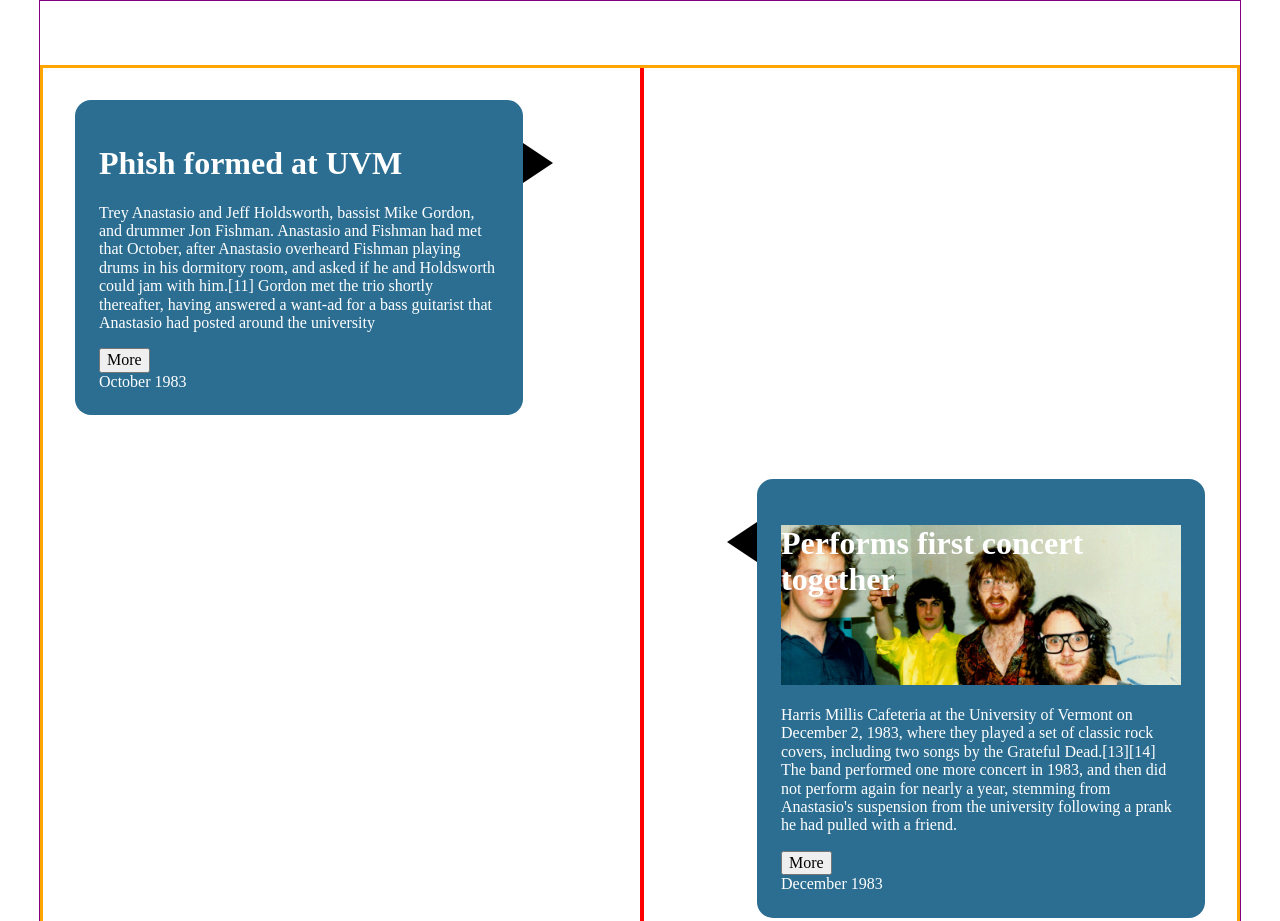
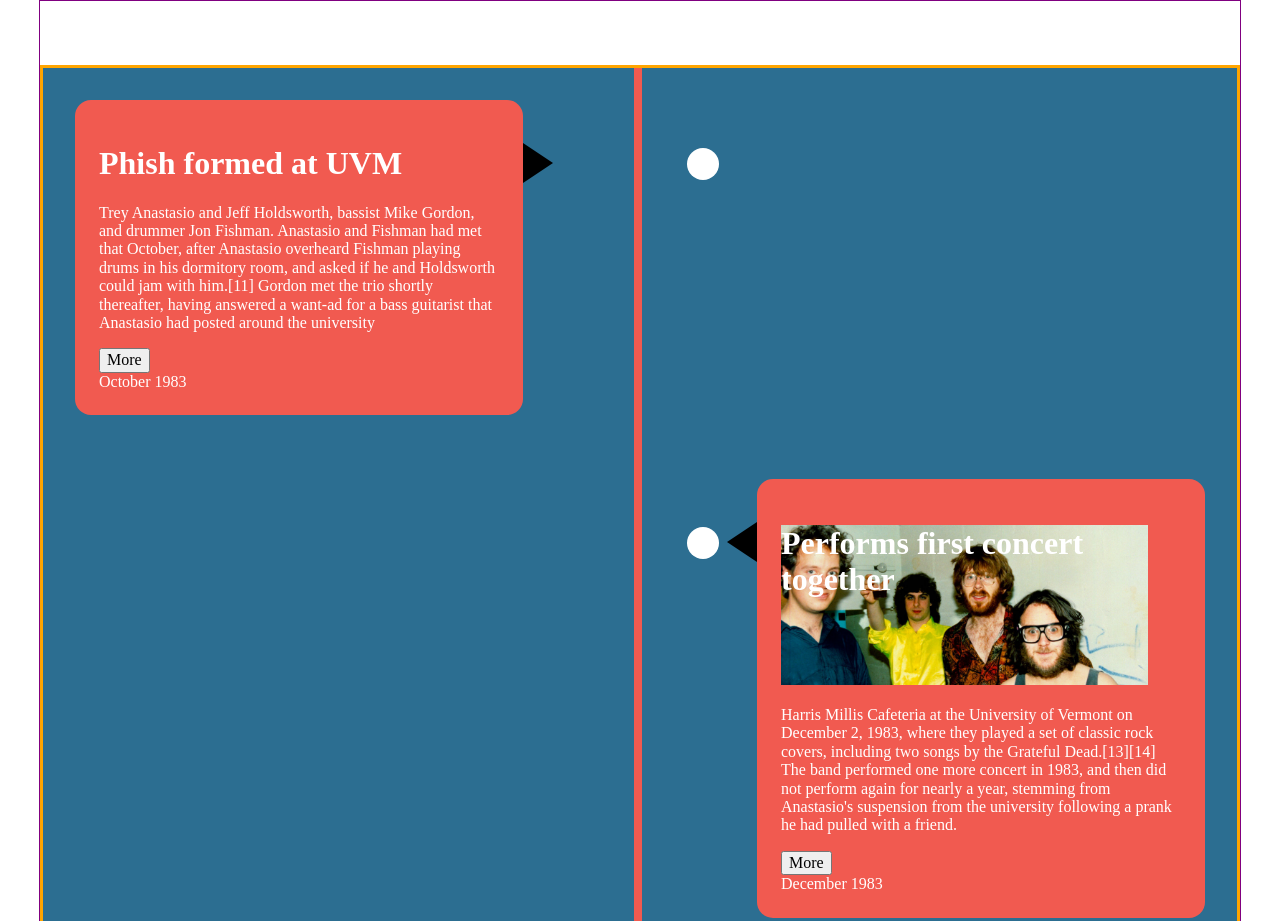
Before and after one commit to ggroshansii/css-vertical-timeline, a plain HTML site: page index.html in a window 1280 px wide. Shown: the top 921 px of the page. Drawn offline with Linux system fonts and the light colour scheme.

Commit message:
added timeline circles using pseudo-element

```diff
--- a/scss/styles.scss
+++ b/scss/styles.scss
@@ -1,8 +1,24 @@
+$phishRed: #F15A50;
+$phishBlue: #2C6E91;
+
 
 @mixin border {
     $border: 3rem solid black;
     border-radius: 1rem;
 }
+
+@mixin circle {
+        background: white;
+        width: 2px;
+        height: 2px;
+        border-radius: 50%;
+        text-align: center;
+        line-height: 100px;
+        vertical-align: middle;
+        padding: 15px;
+    }
+
+
 
 .container {
     max-width: 1200px;
@@ -17,23 +33,26 @@
     position: relative;
     border: 3px solid orange;
     margin: 4rem 0rem;
+    background-color: $phishBlue;
+
 
 }
 
 .timeline::before {
     content: "";
     position: absolute;
-    border-right: 4px solid red;
+    border-right: 8px solid $phishRed;
     display: inline-block;
-    width: 50%;
+    width: 49.5%;
     height: 100%;
 }
+
 
 .right {
     width: 100%;
     text-align: right;
     position: relative;
-    &::before {
+    &::after {
         content: "";
         position: absolute;
         border-style: solid;
@@ -51,8 +70,15 @@
     h1 {
         background-image: url('/images/phish.jpeg');
         background-repeat: no-repeat;
-        background-size: cover;
+        background-size: contain;
         height: 10rem;
+    }
+    &::before {
+        content: "";
+        position: absolute;
+        @include circle;
+        right: 518px;
+        top: 80px;
     }
 
 }
@@ -73,20 +99,28 @@
     .timeline-element {
         margin: 2rem 0rem 2rem 2rem;
     }
-}
+    &::before {
+            content: "";
+            position: absolute;
+            @include circle;
+            right: 518px;
+            top: 80px;
+        }
+    }
+
 
 .timeline-element {
     display: inline-block;
     width: 25rem;
     @include border;
     padding: 1.5rem;
-    background-color: #2C6E91;
+    background-color: $phishRed;
 
 }
 
 @media screen and (max-width: 975px) {
     .timeline-element {
-        background-color: #2C6E91;
+        background-color: $phishBlue;
         width: 20rem;
     }
 }
```
Also changed, not shown: css/styles.css, 1 other file.
